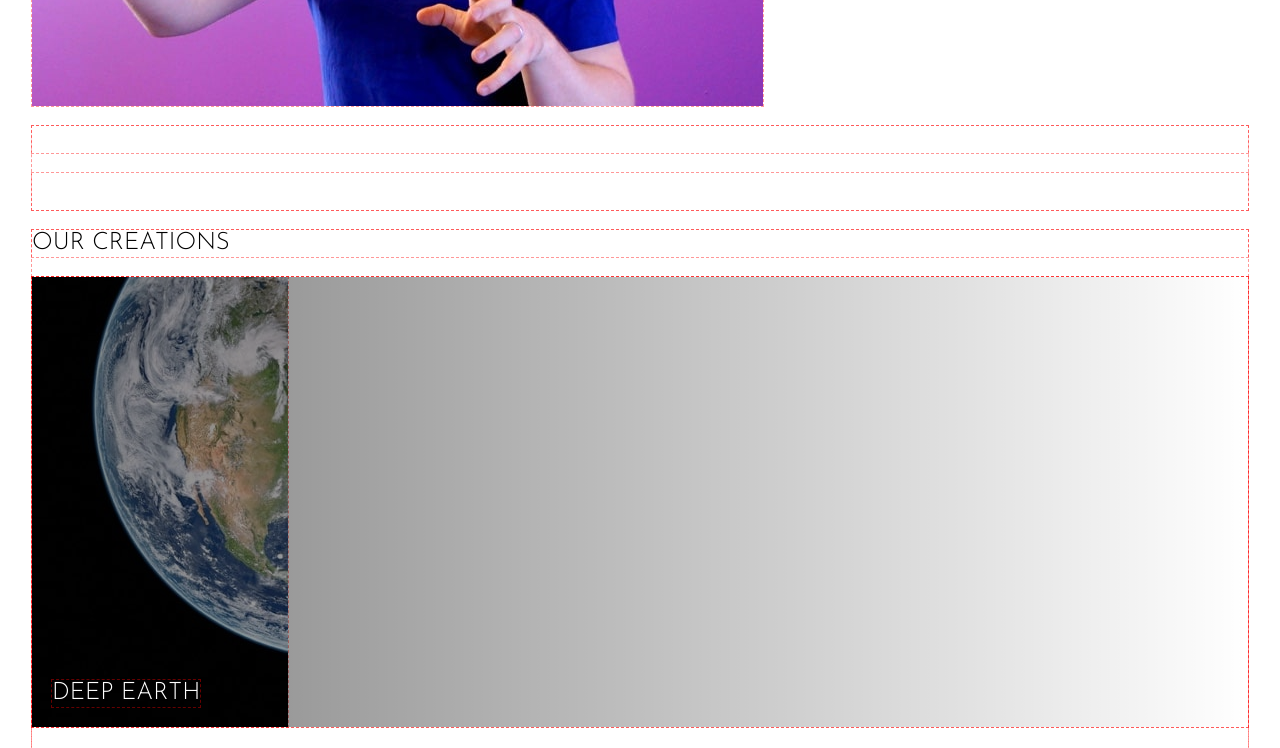
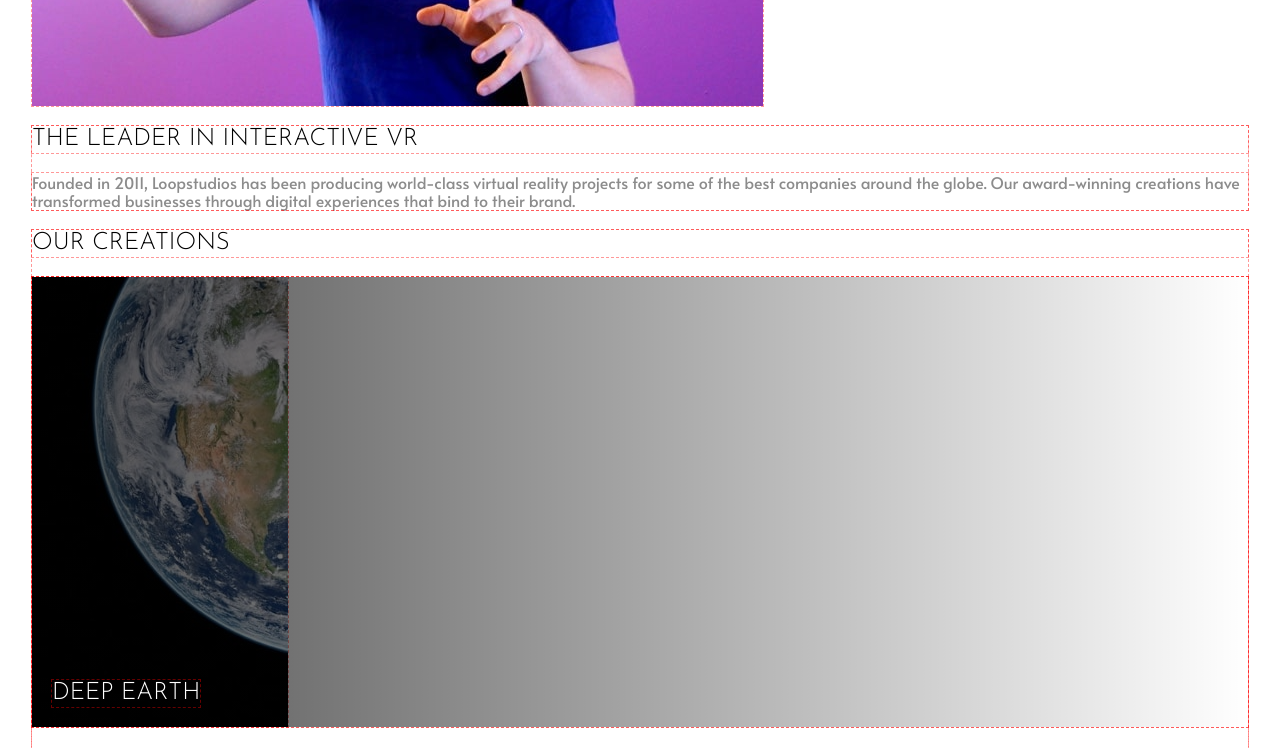
Before and after one commit to djimenezweb/loopstudios, a website: page dist/index.html in a window 1280 px wide. Shown: the part 640-1388 px from the top of the page. Drawn offline with Linux system fonts and the light colour scheme.

Commit message:
Cambio de "div overlay" a ::before

```diff
--- a/src/scss/blocks/main.scss
+++ b/src/scss/blocks/main.scss
@@ -6,6 +6,15 @@
     @include responsive(desktop) {
         padding: 10rem;
     }
+}
+
+.article__title {
+    color: black;
+    text-transform: uppercase;
+}
+
+.article__text {
+    color: var(--dark-gray);
 }
 
 .gallery {
@@ -22,23 +31,23 @@
     text-transform: uppercase;
 }
 
-.overlay {
-    position: absolute;
-    left: 0;
-    top: 0;
-    width: 100%;
-    height: 100%;
-    background-image: linear-gradient(to right, rgba(0, 0, 0, 0.5), transparent);
+// .overlay {
+//     position: absolute;
+//     left: 0;
+//     top: 0;
+//     width: 100%;
+//     height: 100%;
+//     background-image: linear-gradient(to right, rgba(0, 0, 0, 0.5), transparent);
 
-    @include responsive(desktop) {
-        background-image: linear-gradient(transparent, rgba(0, 0, 0, 0.5));
-    }
-}
+//     @include responsive(desktop) {
+//         background-image: linear-gradient(transparent, rgba(0, 0, 0, 0.5));
+//     }
+// }
 
-.overlay:hover {
-    background-image: linear-gradient(rgba(255, 255, 255, 0.8), rgba(255, 255, 255, 0.8));
+// .overlay:hover {
+//     background-image: linear-gradient(rgba(255, 255, 255, 0.8), rgba(255, 255, 255, 0.8));
 
-}
+// }
 
 .gallery__cell {
     position: relative;
@@ -46,6 +55,20 @@
 
     @include responsive(desktop) {
         margin-bottom: 0;
+    }
+}
+
+.gallery__cell:before {
+    content: '';
+    position: absolute;
+    left: 0;
+    top: 0;
+    width: 100%;
+    height: 100%;
+    background-image: linear-gradient(to right, rgba(0, 0, 0, 0.7), transparent);
+
+    @include responsive(desktop) {
+        background-image: linear-gradient(transparent, rgba(0, 0, 0, 0.7));
     }
 }
 
--- a/src/scss/styles.scss
+++ b/src/scss/styles.scss
@@ -1,5 +1,6 @@
 @use 'base/normalize.scss';
 @use 'base/initial-reset.scss';
+@use 'config/variables.scss';
 @use 'blocks/body.scss';
 @use 'blocks/titles.scss';
 @use 'blocks/texts.scss';
```
Also changed, not shown: dist/css/styles.css, dist/index.html.
